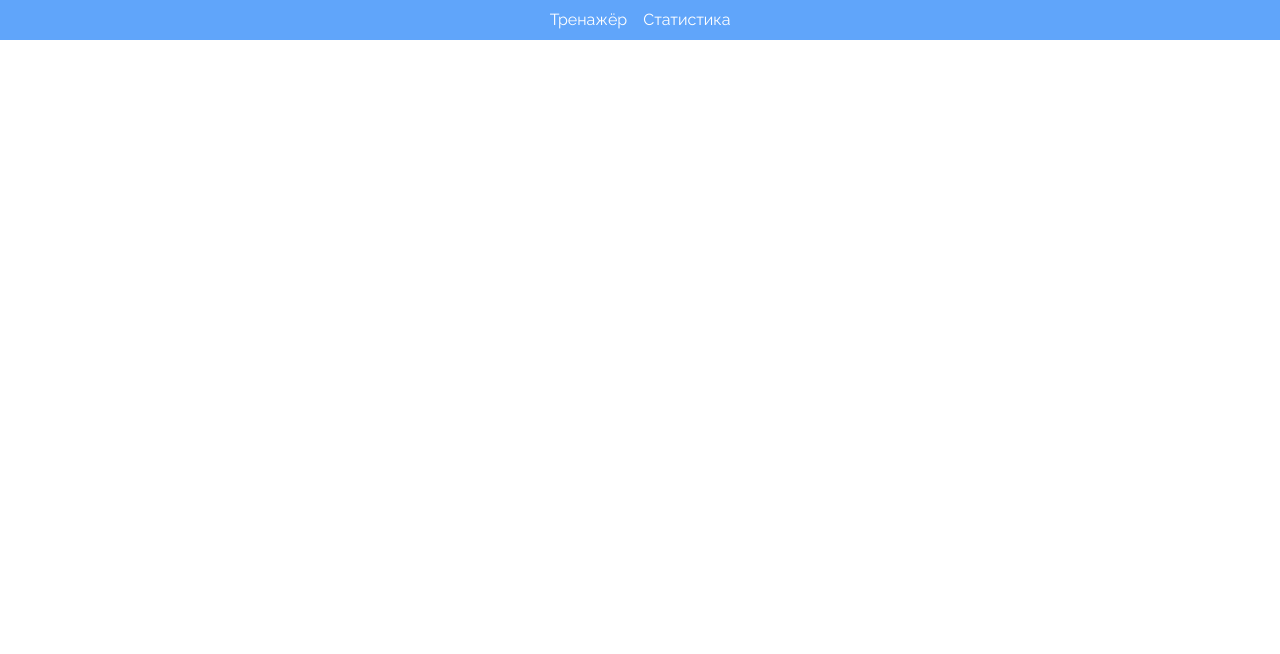
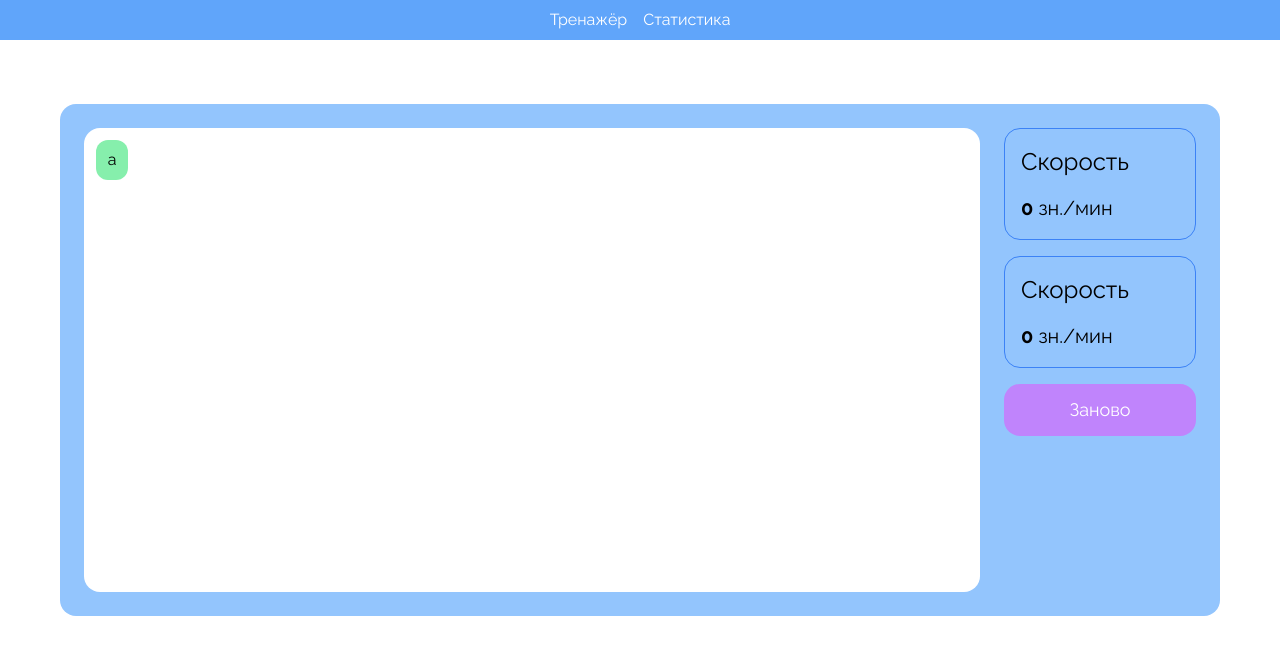
Before and after one commit to synt3tic/touch-typing-sim-spa, a Vue app: page / in a window 1280 px wide. Shown: the top 654 px of the page. Built offline with nearby package versions, Linux system fonts and the light colour scheme.

Commit message:
train-screen layout ready

```diff
--- a/src/App.vue
+++ b/src/App.vue
@@ -1,10 +1,18 @@
 <script setup lang="ts">
 import ToHeader from './components/ToHeader.vue';
+import TrainScreen from './components/TrainScreen.vue';
 </script>
 
 <template>
   <to-header></to-header>
+  <main class="main">
+    <h1></h1>
+    <train-screen></train-screen>
+  </main>
 </template>
 
 <style scoped>
+.main {
+  @apply flex justify-center p-16;
+}
 </style>
--- /dev/null
+++ b/src/components/LetterWrapper.vue
@@ -0,0 +1,42 @@
+<script setup lang="ts">
+import { computed } from 'vue';
+
+interface Props {
+  letter: string;
+  wrongPress?: boolean;
+  correctPress?: boolean;
+}
+
+const props = withDefaults(defineProps<Props>(), {
+  wrongPress: false,
+  correctPress: true,
+});
+
+const classList = computed(() => {
+  return {
+    'letter-wrapper': true,
+    'letter-wrapper_wrong': props.wrongPress,
+    'letter-wrapper_correct': props.correctPress,
+  };
+});
+</script>
+
+<template>
+  <div :class="classList">
+    <p>{{ props.letter }}</p>
+  </div>
+</template>
+
+<style scoped>
+.letter-wrapper {
+  @apply text-center p-2 w-8 bg-blue-100 rounded-xl;
+}
+
+.letter-wrapper_wrong {
+  @apply bg-red-500;
+}
+
+.letter-wrapper_correct {
+  @apply bg-green-300;
+}
+</style>
--- /dev/null
+++ b/src/components/StatisticsIndicator.vue
@@ -0,0 +1,29 @@
+<script setup lang="ts">
+interface Props {
+  indicatorName: string;
+}
+
+const props = defineProps<Props>();
+
+</script>
+
+<template>
+  <div class="indicator">
+    <h3 class="indicator__name">{{ props.indicatorName }}</h3>
+    <p class="indicator__value"><strong>0</strong> зн./мин</p>
+  </div>
+</template>
+
+<style scoped>
+.indicator {
+  @apply flex flex-col gap-4 justify-center w-48 h-28 p-4 border border-solid border-blue-500 rounded-2xl;
+}
+
+.indicator__name {
+  @apply text-2xl;
+}
+
+.indicator__value {
+  @apply text-xl;
+}
+</style>
--- /dev/null
+++ b/src/components/TextField.vue
@@ -0,0 +1,16 @@
+<script setup lang="ts">
+import LetterWrapper from './LetterWrapper.vue';
+
+</script>
+
+<template>
+  <div class="text-field">
+    <letter-wrapper letter="a" />
+  </div>
+</template>
+
+<style scoped>
+.text-field {
+  @apply h-116 w-224 p-3 bg-white rounded-2xl;
+}
+</style>
--- /dev/null
+++ b/src/components/TrainScreen.vue
@@ -0,0 +1,27 @@
+<script setup lang="ts">
+import TextField from './TextField.vue';
+import StatisticsIndicator from './StatisticsIndicator.vue';
+import ToButton from './UI/ToButton.vue';
+
+</script>
+
+<template>
+  <div class="train-screen">
+    <text-field />
+    <div class="train-screen__indicators">
+      <statistics-indicator  indicatorName="Скорость" />
+      <statistics-indicator  indicatorName="Скорость" />
+      <to-button class="indicators__button">Заново</to-button>
+    </div>
+  </div>
+</template>
+
+<style scoped>
+.train-screen {
+  @apply flex gap-6 w-min p-6 bg-blue-300 rounded-2xl;
+}
+
+.train-screen__indicators {
+  @apply flex flex-col gap-4 items-end;
+}
+</style>
--- a/src/components/UI/ToButton.vue
+++ b/src/components/UI/ToButton.vue
@@ -10,7 +10,7 @@
 
 <style scoped>
 .to-button {
-  @apply w-36 p-3 rounded-2xl bg-purple-400 text-white text-lg hover:bg-purple-500
+  @apply w-full p-3 rounded-2xl bg-purple-400 text-white text-lg hover:bg-purple-500
   active:scale-95 transition-all disabled:bg-gray-300 disabled:text-gray-500 disabled:active:scale-100;
 }
 </style>
--- a/tailwind.config.js
+++ b/tailwind.config.js
@@ -8,7 +8,14 @@ export default {
     fontFamily: {
       sans: ['Raleway', 'sans-serif'],
     },
-    extend: {},
+    extend: {
+      height: {
+        '116': '29rem',
+      },
+      width: {
+        '224': '56rem',
+      },
+    },
   },
   plugins: [],
 }
```
